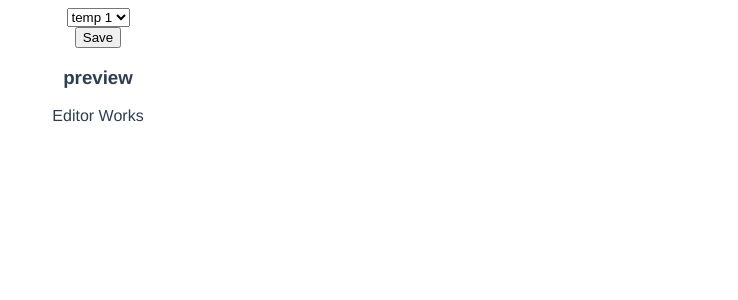
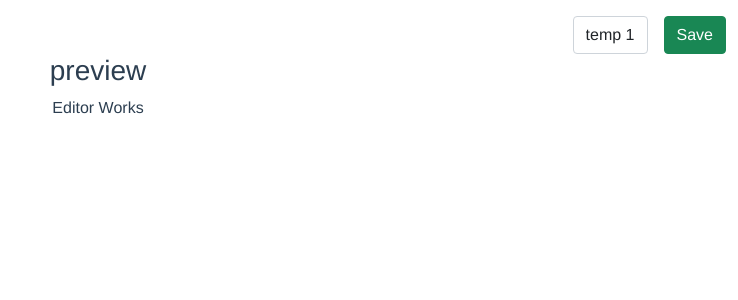
Before and after one commit to lamaSonmez/insider-editor, a Vue app: page / in a window 1280 px wide. Shown: the top 300 px of the page, without its empty margins (542-1280 px from the left). Built offline with nearby package versions, Linux system fonts and the light colour scheme; data requests are answered from the project's data file.

Commit message:
style fixes

```diff
--- a/src/App.vue
+++ b/src/App.vue
@@ -16,7 +16,7 @@ export default {
 </script>
 
 <style >
-
+@import "assets/sass/app.scss";
 #app {
   font-family: Avenir, Helvetica, Arial, sans-serif;
   -webkit-font-smoothing: antialiased;
--- a/src/assets/sass/app.scss
+++ b/src/assets/sass/app.scss
@@ -1,3 +1,2 @@
 @import "_variables.scss";
-
-@import "~bootstrap/dist/scss/bootstrap.css"
+@import "~bootstrap/dist/css/bootstrap.css"
--- a/src/views/page-editor/page-editor.view.vue
+++ b/src/views/page-editor/page-editor.view.vue
@@ -2,12 +2,12 @@
   <div class="container-fluid mt-3">
     <div class="col-12">
       <div class="d-flex justify-content-end w-100">
-        <div class="select-container mr-3">
+        <div class="select-container ms-3">
           <select class="form-control" id="templatesHistory">
             <option :value="item.id" v-for="item in templates " :key="item.id">{{ item.name }}</option>
           </select>
         </div>
-        <button class="btn btn-success" data-toggle="modal" data-target="#saveTemplate">Save</button>
+        <button class="btn btn-success ms-3" data-toggle="modal" data-target="#saveTemplate">Save</button>
       </div>
     </div>
     <previewComponent></previewComponent>
```
